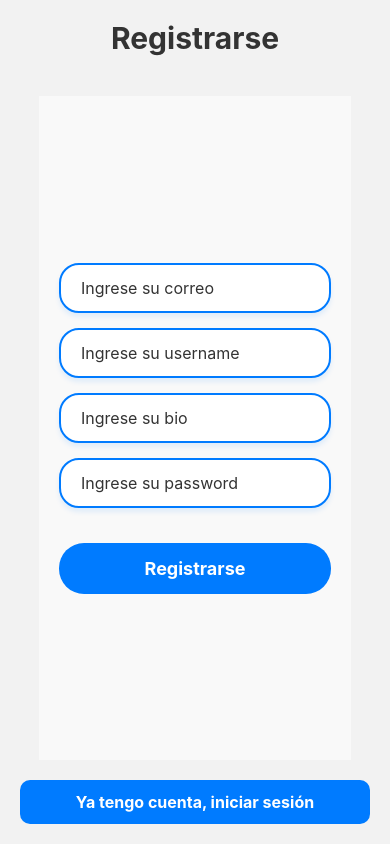
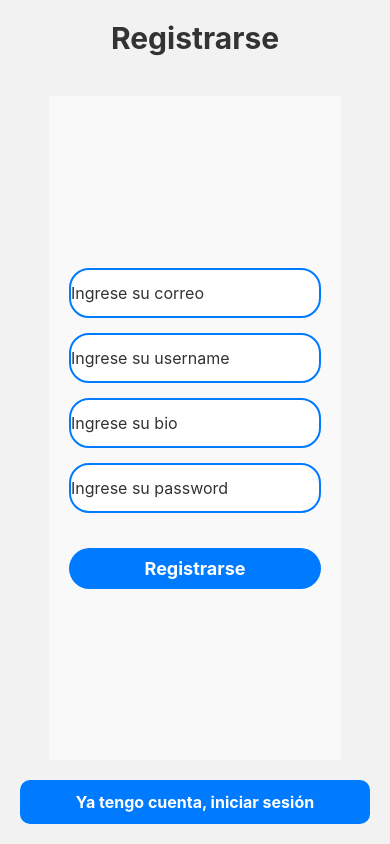
Before and after one commit to Tomiricci/TrabajoIntegradorParte2, a React Native app: screen /register in a window 390 px wide. Built offline with nearby package versions, Linux system fonts and the light colour scheme; no server answers.

Commit message:
corrigiendo detalles y dandole un poco de orden al codigo.

```diff
--- a/src/components/FormularioRegister.js
+++ b/src/components/FormularioRegister.js
@@ -3,41 +3,41 @@ import React, { Component } from 'react'
 import { auth, db } from '../firebase/config'
 
 export default class FormularioRegister extends Component {
-    constructor(props){
+    constructor(props) {
         super(props)
-        this.state={
+        this.state = {
             email: '',
-            username:'',
-            bio:'',
-            password:'',
-            error:''
+            username: '',
+            bio: '',
+            password: '',
+            error: ''
         }
     }
 
-    submit(email, username, bio, password){
-        if(!email.includes('@')){
-            this.setState({error: 'Ingrese un formato de email valido'})
+    submit(email, username, bio, password) {
+        if (!email.includes('@')) {
+            this.setState({ error: 'Ingrese un formato de email valido' })
             return
         }
 
-        if(username.length < 2){
-            this.setState({error: 'Ingrese un username'})
+        if (username.length < 2) {
+            this.setState({ error: 'Ingrese un username' })
             return
         }
 
-        if(bio.length < 2){
-            this.setState({error: 'Ingrese una bio'})
+        if (bio.length < 2) {
+            this.setState({ error: 'Ingrese una bio' })
             return
         }
 
-        if(password.length < 5){
-            this.setState({error: 'Ingrese una password más larga'})
+        if (password.length < 5) {
+            this.setState({ error: 'Ingrese una password más larga' })
             return
         }
 
         auth.createUserWithEmailAndPassword(email, password)
             .then((user) => {
-            if(user){
+                if (user) {
                     db.collection('users').add({
                         owner: auth.currentUser.email,
                         createdAt: Date.now(),
@@ -51,8 +51,8 @@ export default class FormularioRegister extends Component {
                 }
             })
             .catch(err => {
-            if (err.code === "auth/email-already-in-use"){
-                this.setState({error: 'El email ya está en uso'})
+                if (err.code === "auth/email-already-in-use") {
+                    this.setState({ error: 'El email ya está en uso' })
                 }
             })
     }
@@ -64,21 +64,21 @@ export default class FormularioRegister extends Component {
                     style={styles.input}
                     placeholder='Ingrese su correo'
                     keyboardType='email-address'
-                onChangeText={(text) => this.setState({email: text, error: ''})}
+                    onChangeText={(text) => this.setState({ email: text, error: '' })}
                     value={this.state.email}
                 />
                 <TextInput
                     style={styles.input}
                     placeholder='Ingrese su username'
                     keyboardType='default'
-                onChangeText={(text) => this.setState({username: text, error: ''})}
+                    onChangeText={(text) => this.setState({ username: text, error: '' })}
                     value={this.state.username}
                 />
                 <TextInput
                     style={styles.input}
                     placeholder='Ingrese su bio'
                     keyboardType='default'
-                onChangeText={(text) => this.setState({bio: text, error: ''})}
+                    onChangeText={(text) => this.setState({ bio: text, error: '' })}
                     value={this.state.bio}
                 />
                 <TextInput
@@ -86,7 +86,7 @@ export default class FormularioRegister extends Component {
                     style={styles.input}
                     placeholder='Ingrese su password'
                     keyboardType='default'
-                onChangeText={(text) => this.setState({password: text, error: ''})}
+                    onChangeText={(text) => this.setState({ password: text, error: '' })}
                     secureTextEntry={true}
                 />
                 {
@@ -110,7 +110,7 @@ export default class FormularioRegister extends Component {
 const styles = StyleSheet.create({
     container: {
         padding: 20,
-        backgroundColor: '#f9f9f9', // Fondo gris claro
+        backgroundColor: '#f9f9f9',
         flex: 1,
         justifyContent: 'center',
     },
@@ -118,18 +118,12 @@ const styles = StyleSheet.create({
         width: '100%',
         height: 50,
         borderWidth: 2,
-        borderColor: '#007BFF', // Borde azul para resaltar
-        borderRadius: 20, // Bordes más redondeados
+        borderColor: '#007BFF',
+        borderRadius: 20,
         marginBottom: 15,
-        paddingLeft: 20, // Más espacio al texto
         backgroundColor: '#fff',
         fontSize: 16,
         color: '#333',
-        shadowColor: '#007BFF', // Sombra con un toque azul
-        shadowOffset: { width: 0, height: 4 },
-        shadowOpacity: 0.1,
-        shadowRadius: 5,
-        elevation: 5, // Sombra para Android
     },
     errorText: {
         color: 'red',
@@ -138,10 +132,10 @@ const styles = StyleSheet.create({
     },
     registerButton: {
         marginTop: 20,
-        paddingVertical: 15,
+        padding: 10,
         width: '100%',
-        backgroundColor: '#007BFF', // Botón azul
-        borderRadius: 25, // Bordes redondeados para el botón
+        backgroundColor: '#007BFF',
+        borderRadius: 25,
         alignItems: 'center',
     },
     registerButtonText: {
--- a/src/components/Post.js
+++ b/src/components/Post.js
@@ -63,11 +63,6 @@ const styles = StyleSheet.create({
     marginVertical: 10,
     marginHorizontal: 20,
     borderRadius: 10,
-    shadowColor: '#000',
-    shadowOffset: { width: 0, height: 2 },
-    shadowOpacity: 0.1,
-    shadowRadius: 4,
-    elevation: 5, // Shadow for Android
   },
   username: {
     fontSize: 16,
@@ -90,8 +85,7 @@ const styles = StyleSheet.create({
   },
   button: {
     backgroundColor: '#FF6B6B',
-    paddingVertical: 8,
-    paddingHorizontal: 20,
+    padding: 14,
     borderRadius: 20,
   },
   buttonText: {
--- a/src/navigation/NavegacionAnidada.js
+++ b/src/navigation/NavegacionAnidada.js
@@ -25,12 +25,12 @@ export default class NavegacionAnidada extends Component {
                         headerShown: false,
                         tabBarIcon: () => <FontAwesome name="user" size={24} color="black" />
                     }} />
-                    <Tab.Screen name='NuevoPost' component={NuevoPost}
+                <Tab.Screen name='NuevoPost' component={NuevoPost}
                     options={{
                         headerShown: false,
                         tabBarIcon: () => <FontAwesome name="plus" size={24} color="black" />
                     }} />
-                    <Tab.Screen name='Buscador' component={Buscador}
+                <Tab.Screen name='Buscador' component={Buscador}
                     options={{
                         headerShown: false,
                         tabBarIcon: () => <FontAwesome name="search" size={24} color="black" />
--- a/src/screens/Buscador.js
+++ b/src/screens/Buscador.js
@@ -81,7 +81,6 @@ const styles = StyleSheet.create({
     fontSize: 16,
     marginBottom: 20,
     color: '#333',
-    placeholderTextColor: '#888',
   },
   noResultsText: {
     fontSize: 16,
--- a/src/screens/Home.js
+++ b/src/screens/Home.js
@@ -60,10 +60,6 @@ const styles = StyleSheet.create({
     backgroundColor: '#fff',
     marginBottom: 15,
     padding: 15,
-    borderRadius: 10,
-    shadowColor: '#000',
-    shadowOffset: { width: 0, height: 3 },
-    shadowOpacity: 0.1,
-    shadowRadius: 5,
+    borderRadius: 10
   },
 });
--- a/src/screens/Login.js
+++ b/src/screens/Login.js
@@ -8,7 +8,7 @@ export default class Login extends Component {
         this.state = {
             gmail: "",
             password: "",
-            errorMessage: ""  // Estado para almacenar el mensaje de error
+            errorMessage: ""
         };
     }
 
--- a/src/screens/NuevoPost.js
+++ b/src/screens/NuevoPost.js
@@ -42,8 +42,6 @@ export default class NuevoPost extends Component {
           value={this.state.descripcion}
           onChangeText={(text) => this.setState({ descripcion: text })}
           placeholder="Descripción"
-          multiline
-          numberOfLines={4}
           style={styles.textInput}
         />
 
@@ -78,12 +76,11 @@ const styles = StyleSheet.create({
     borderColor: '#ddd',
     fontSize: 16,
     marginBottom: 20,
-    textAlignVertical: 'top',
+
   },
   submitButton: {
     backgroundColor: '#FF6B6B',
-    paddingVertical: 12,
-    paddingHorizontal: 30,
+    padding: 15,
     borderRadius: 8,
     alignItems: 'center',
     justifyContent: 'center',
--- a/src/screens/Profile.js
+++ b/src/screens/Profile.js
@@ -8,7 +8,7 @@ export default class Profile extends Component {
     super(props);
     this.state = {
       userInfo: [],
-      posteos:[]
+      posteos: []
     };
   }
 
@@ -75,6 +75,9 @@ export default class Profile extends Component {
           )}
         </View>
 
+
+
+
         {this.state.posteos.length > 0 && (
           <>
             <Text style={styles.postListTitle}>Tus Posteos</Text>
@@ -90,7 +93,7 @@ export default class Profile extends Component {
           </>
         )}
 
-  {/* Botón de Cerrar Sesión */}
+
         <TouchableOpacity style={styles.logoutButton} onPress={this.logout}>
           <Text style={styles.logoutButtonText}>Cerrar sesión</Text>
         </TouchableOpacity>
@@ -104,7 +107,7 @@ export default class Profile extends Component {
 const styles = StyleSheet.create({
   container: {
     flex: 1,
-    backgroundColor: '#f7f8fa', // Fondo general suave
+    backgroundColor: '#f7f8fa',
     padding: 20,
     alignItems: 'center',
   },
@@ -114,11 +117,6 @@ const styles = StyleSheet.create({
     borderRadius: 15,
     padding: 20,
     alignItems: 'center',
-    shadowColor: '#000',
-    shadowOffset: { width: 0, height: 3 },
-    shadowOpacity: 0.1,
-    shadowRadius: 6,
-    elevation: 5,
     marginBottom: 20,
   },
   welcomeText: {
@@ -136,7 +134,7 @@ const styles = StyleSheet.create({
   postCountText: {
     fontSize: 16,
     fontWeight: 'bold',
-    color: '#007AFF', // Azul moderno
+    color: '#007AFF',
     marginBottom: 10,
   },
   postListTitle: {
@@ -151,11 +149,7 @@ const styles = StyleSheet.create({
     borderRadius: 10,
     padding: 15,
     marginBottom: 15,
-    shadowColor: '#000',
-    shadowOffset: { width: 0, height: 2 },
-    shadowOpacity: 0.1,
-    shadowRadius: 4,
-    elevation: 3,
+
   },
   postText: {
     fontSize: 16,
--- a/src/screens/Register.js
+++ b/src/screens/Register.js
@@ -4,11 +4,11 @@ import { db, auth } from '../firebase/config';
 import FormularioRegister from '../components/FormularioRegister'
 
 export default class Register extends Component {
-    constructor(props){
+    constructor(props) {
         super(props)
     }
 
-    irAlLogin(){
+    irAlLogin() {
         this.props.navigation.navigate('login')
     }
 
@@ -43,7 +43,7 @@ const styles = StyleSheet.create({
         flex: 1,
         justifyContent: 'center',
         alignItems: 'center',
-        backgroundColor: '#f2f2f2', // Fondo claro
+        backgroundColor: '#f2f2f2',
         padding: 20,
     },
     title: {
@@ -64,16 +64,13 @@ const styles = StyleSheet.create({
         backgroundColor: '#fff',
         fontSize: 16,
         color: '#333',
-        shadowColor: '#000',
-        shadowOffset: { width: 0, height: 2 },
-        shadowOpacity: 0.1,
-        shadowRadius: 5,
+
     },
     loginLink: {
         marginTop: 20,
         paddingVertical: 12,
         width: '100%',
-        backgroundColor: '#007BFF', // Botón azul
+        backgroundColor: '#007BFF',
         borderRadius: 10,
         alignItems: 'center',
     },
```
Also changed, not shown: src/navigation/NavegacionPrincipal.js (+5 -5 lines). Lines whose indentation alone changed are shown as unchanged.
